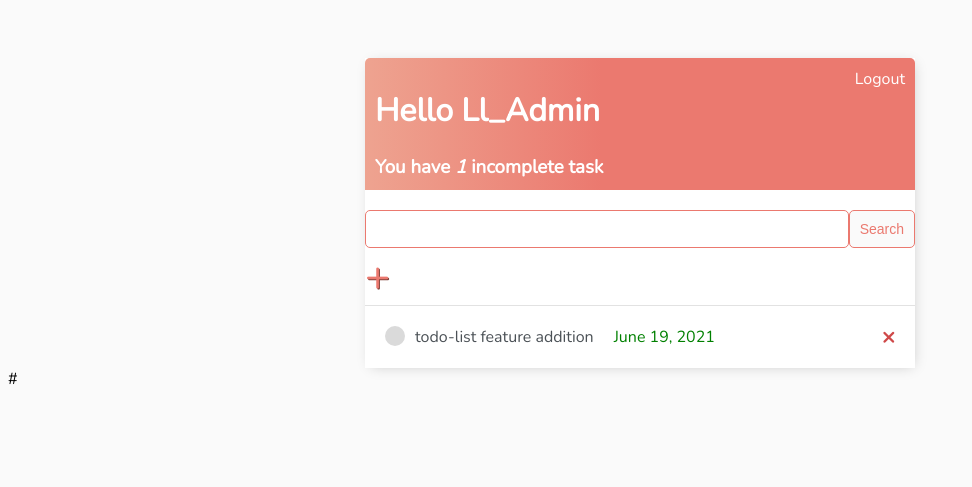
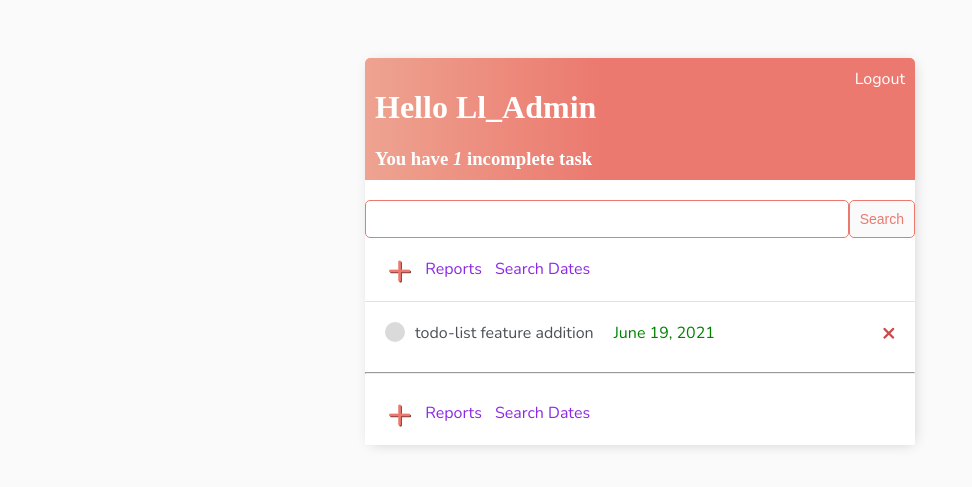
Before and after one commit to shahzadqadir/todolist-with-django, a Django app: page / in a window 1280 px wide. Shown: the top 487 px of the page, without its empty margins (0-972 px from the left). Run offline with Django 3.2, Linux system fonts and the light colour scheme; a user stored in the database is signed in; data comes from the database, SQL or seed files in the repository; both versions use the stored data as it was after the commit.

Commit message:
added reporting of copmleted tasks

```diff
--- a/base/models.py
+++ b/base/models.py
@@ -14,6 +14,7 @@ class Task(models.Model):
     due_date = models.DateField(default=datetime.date.today, null=True)
     complete = models.BooleanField()
     date_completed = models.DateField(null=True, blank=True)
+    archive = models.BooleanField(default=False)
 
     def __str__(self):
         if len(self.task) > 30:
--- a/base/templates/base/main.html
+++ b/base/templates/base/main.html
@@ -1,16 +1,26 @@
+
+<!DOCTYPE html>
 
 
-<!DOCTYPE html>
 <html lang="en">
+
+
 <head>
+	<meta charset="UTF-8">
 
-    <meta charset="UTF-8">
-    <meta http-equiv="X-UA-Compatible" content="IE=edge">
-    <meta name="viewport" content="width=device-width, initial-scale=1.0">
+
+	<meta http-equiv="X-UA-Compatible"
+		content="IE=edge">
+
+
+	<meta name="viewport"
+		content="width=device-width, initial-scale=1.0">
+
 	<title>To Do Items</title>
 
 	<style>
 		@import url('https://fonts.googleapis.com/css2?family=Nunito:wght@200&display=swap');
+		@import url('https://fonts.googleapis.com/css2?family=Work+Sans:wght@200&display=swap');
 		body {
 			background-color: #fafafa;
 			font-family: 'Nunito', sans-serif;
@@ -22,14 +32,17 @@
 		h3,
 		h4,
 		h5,
-        h6,
-            {
+		h6 {
 			font-family: 'Raleway', sans-sarif;
 		}
 
 		a,
 		p {
 			color: #4b5156;
+		}
+
+		a {
+			text-decoration: none;
 		}
 
 		.container {
@@ -47,8 +60,7 @@
 			color: #fff;
 			padding: 10px;
 			border-radius: 5px 5px 0 0;
-            background: linear-gradient(90deg, #eea390 0%, #eb796f 43%, #eb796f 100% );
-
+			background: linear-gradient(90deg, #eea390 0%, #eb796f 43%, #eb796f 100%);
 		}
 
 		.header-bar a {
@@ -130,7 +142,7 @@
 			border: 1px solid #eb796f;
 			border-radius: 5px;
 			padding: 10px;
-            width: 90%
+			width: 90%;
 		}
 
 		label {
@@ -154,14 +166,47 @@
 			font-family: Arial, Helvetica, sans-serif;
 		}
 
+		.tasks_completed {
+			font-family: 'Work Sans', sans-serif;
+			text-decoration: none;
+		}
+
+		.tasks_completed li {
+			list-style-type: none;
+			padding-top: 15px;
+			padding-right: 15px;
+		}
+
+		.tasks_completed li a {
+			text-decoration: none;
+			color: blue;
+		}
+
+		.tasks_completed li a:hover {
+			color: #cf4949;
+		}
+
+		.main-bar-table {
+			padding-left: 10px;
+		}
+
+		.main-bar-table td {
+			padding-left: 10px;
+		}
+
+		.main-bar-table a {
+			color: blueviolet;
+		}
+
+		.main-bar-table a:hover {
+			color: brown;
+		}
 	</style>
+</head>
 
-</head>
 <body>
-    <div class="container">
-        {% block content %}
-        {% endblock content %}
+
+	<div class="container">{% block content %} {% endblock content %}
 	</div>
-
 </body>
-</html>#
+</html>
--- a/base/templates/base/task_list.html
+++ b/base/templates/base/task_list.html
@@ -20,12 +20,19 @@
         <input type='text' name='search-area' value="{{search_input}}">
         <input class="button" type='submit' value='Search'>
     </form>
-    <a id="add-link" href="{% url 'task-create' %}">&#x2b;</a>
+    <table class="main-bar-table">
+        <tr>
+            <td><a id="add-link" href="{% url 'task-create' %}">&#x2b;</a></td>
+            <td><a href="{% url 'reports' %}">Reports</a></td>
+            <td><a href="{% url 'search-dates' %}">Search Dates</a></td>
+        </tr>
+    </table>
 </div>
 
 
 <div class="task-items-wrapper">
     {% for task in tasks %}
+        {% if not task.archive%}
             <div class="task-wrapper">
                 {% if task.complete %}
                 <div class="task-title">
@@ -46,8 +53,17 @@
                 <a class="delete-link" href="{% url 'task-delete' task.id %}">&#215;</a>
                 {% endif %}
             </div>
-
+        {% endif %}
     {% endfor %}
 </div>
 
+<hr>
+ <table class="main-bar-table">
+        <tr>
+            <td><a id="add-link" href="{% url 'task-create' %}">&#x2b;</a></td>
+            <td><a href="{% url 'reports' %}">Reports</a></td>
+            <td><a href="{% url 'search-dates' %}">Search Dates</a></td>
+        </tr>
+    </table>
+
 {% endblock content %}
--- a/base/urls.py
+++ b/base/urls.py
@@ -8,6 +8,9 @@ urlpatterns = [
     path('', views.TaskList.as_view(), name='tasks'),
     path('login/', views.CustomLoginView.as_view(), name='login'),
     path('register/', views.RegisterPage.as_view(), name='register'),
+    path('reports/', views.view_reports, name='reports'),
+    path('search-dates/', views.SearchClosedTasks, name='search-dates'),
+    path('tasks-completed/', views.tasks_completed, name='tasks-completed'),
     path('logout/', LogoutView.as_view(next_page='login'), name='logout'),
     path('task/<int:pk>/', views.TaskDetail.as_view(), name='task'),
     path('task-create/', views.TaskCreate.as_view(), name='task-create'),
--- a/base/views.py
+++ b/base/views.py
@@ -1,7 +1,8 @@
 import datetime
 from django.db.models import fields
 from django.forms.forms import Form
-from django.shortcuts import render
+from django.http import request
+from django.shortcuts import redirect, render
 from django.db import models
 from django.views.generic.list import ListView
 from django.views.generic.detail import DetailView
@@ -11,9 +12,28 @@ from django.contrib.auth.mixins import LoginRequiredMixin
 from django.contrib.auth.forms import UserCreationForm
 from django.contrib.auth import login
 
+from .forms import DatesInputForm
+
+import datetime
+
 from django.urls import reverse_lazy
 
 from .models import Task
+
+
+def tasks_completed(request):
+    tasks = Task.objects.all()
+    completed_tasks = [task for task in tasks if task.complete]
+
+    context = {
+        'completed_tasks': completed_tasks
+    }
+    print(context['completed_tasks'])
+    return render(request, 'base/tasks_completed.html', context)
+
+
+def view_reports(request):
+    return render(request, 'base/reports.html')
 
 
 class CustomLoginView(LoginView):
@@ -75,7 +95,16 @@ class TaskCreate(LoginRequiredMixin, CreateView):
 
 class TaskUpdate(LoginRequiredMixin, UpdateView):
     model = Task
-    fields = ['task', 'description', 'due_date', 'complete']
+    fields = ['task', 'description', 'due_date',
+              'complete', 'date_completed', 'archive']
+
+    def get_context_data(self, **kwargs):
+        context = super(TaskUpdate, self).get_context_data(**kwargs)
+        context['complete'] = self.get_object().complete
+        context['date_completed'] = self.get_object().date_completed
+        if context['complete']:
+            context['date_completed'] = datetime.date.today
+        return context
 
     success_url = reverse_lazy('tasks')
 
@@ -84,3 +113,24 @@ class TaskDelete(LoginRequiredMixin, DeleteView):
     model = Task
     context_object_name = 'task'
     success_url = reverse_lazy('tasks')
+
+
+def SearchClosedTasks(request):
+    if request.method == 'POST':
+        form = DatesInputForm(request.POST)
+        if form.is_valid():
+            start_date = form.cleaned_data['start_date']
+            end_date = form.cleaned_data['end_date']
+            tasks = Task.objects.all()
+
+            completed_tasks = [task for task in tasks if task.complete and (
+                task.date_completed >= start_date and task.date_completed <= end_date)]
+
+            return render(request, 'base/completed_tasks-with_dates.html',
+                          {'completed_tasks': completed_tasks})
+    else:
+        form = DatesInputForm()
+    context = {
+        'form': form
+    }
+    return render(request, 'base/closed_within_dates.html', context)
```
Also changed, not shown: base/forms.py (added, +10 -0 lines), base/templates/base/closed_within_dates.html (added, +18 -0 lines), base/templates/base/completed_tasks-with_dates.html (added, +17 -0 lines), base/templates/base/reports.html (added, +15 -0 lines), base/templates/base/task.html (+10 -0 lines), base/templates/base/tasks_completed.html (added, +25 -0 lines), base/migrations/0020_task_archieve.py (added), base/migrations/0021_remove_task_archieve.py (added), base/migrations/0022_task_archive.py (added), db.sqlite3. Lines whose indentation alone changed are shown as unchanged.
